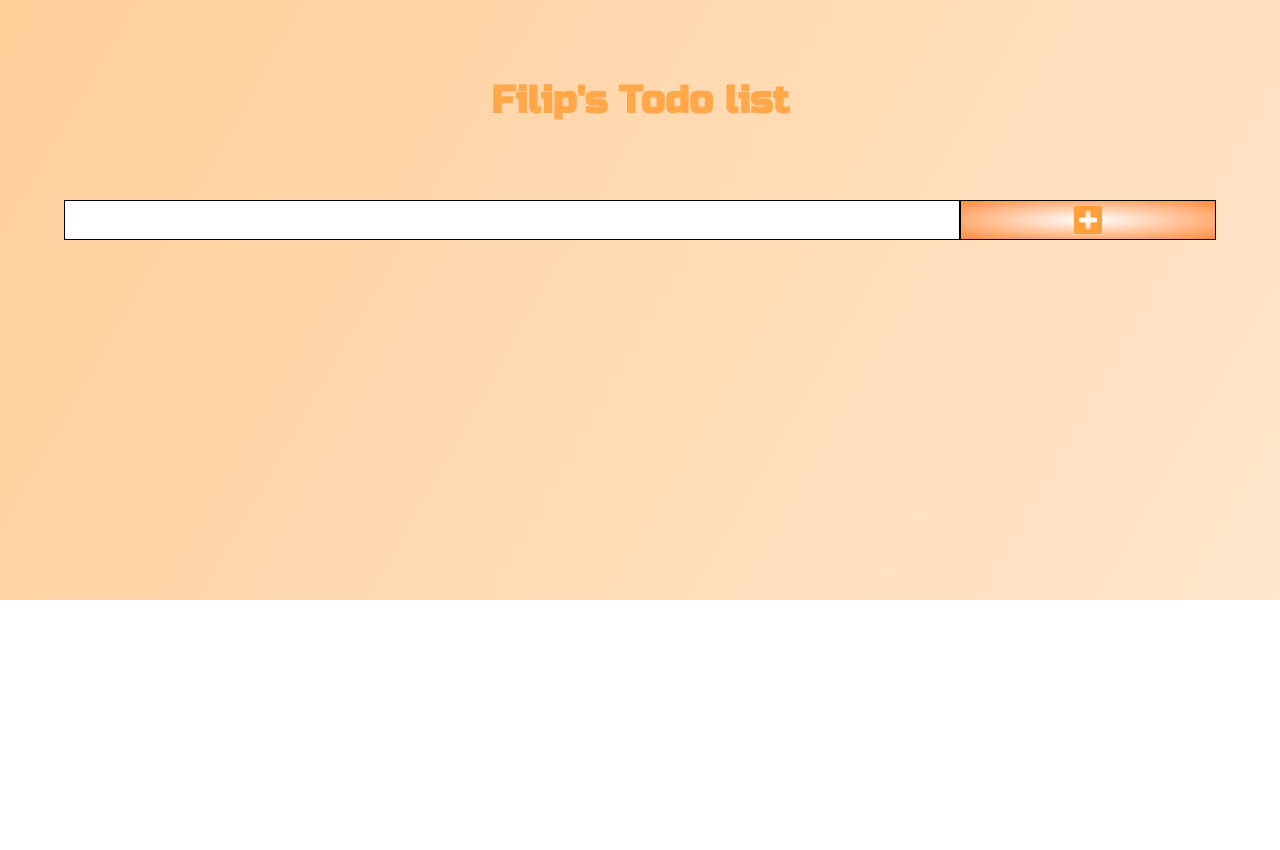
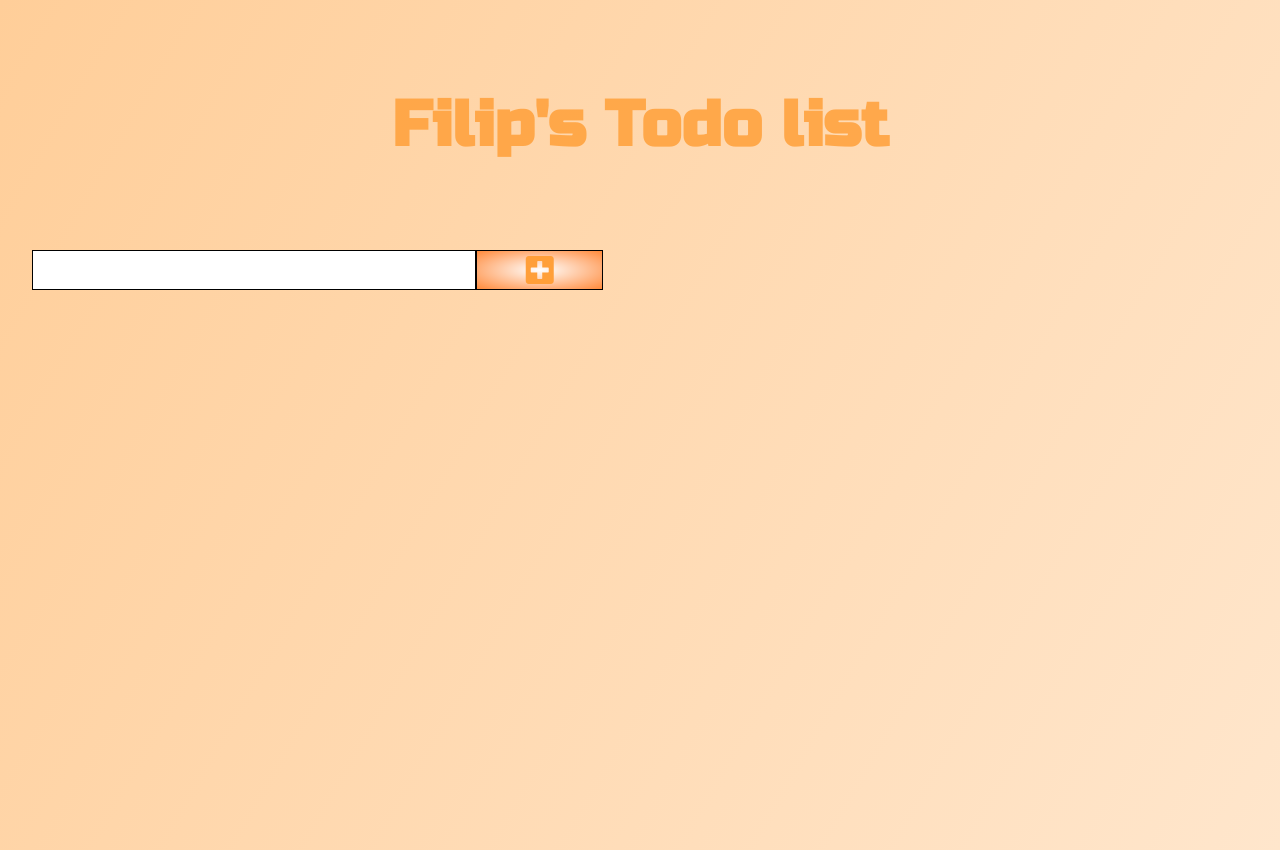
Before and after one commit to FilipEngbergs/Filips-todo-list, a website: page index.html in a window 1280 px wide. Before the commit the page ends 800 px from the top, so only its background shows below. Drawn offline with Linux system fonts and the light colour scheme.

Commit message:
Fixed tablet mode settings

```diff
--- a/src/scss/main.scss
+++ b/src/scss/main.scss
@@ -22,6 +22,10 @@ body {
         color: rgba($color: variables.$third-color, $alpha: 0.858);
         font-size: 1.2rem;
         font-family: "Russo One", sans-serif;
+        @include mixins.tablet {
+            height: 250px;
+            font-size: 2rem;
+        }
     }
     main {
         display: flex;
@@ -29,7 +33,12 @@ body {
         align-items: center;
         flex-direction: column;
         gap: 10px;
-        height: 400px;
+        height: 600px;
+        @include mixins.tablet {
+            flex-direction: row;
+            align-items: flex-start;
+            height: 600px;
+        }
         form {
             display: flex;
             justify-content: center;
```
Also changed, not shown: src/css/main.css.
